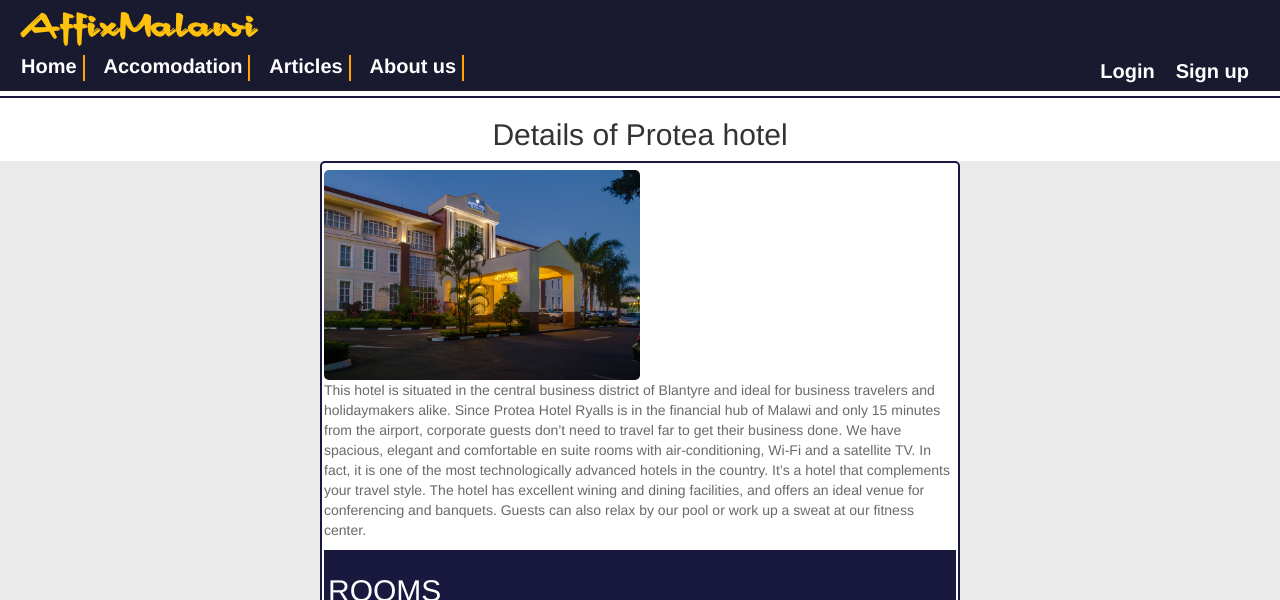
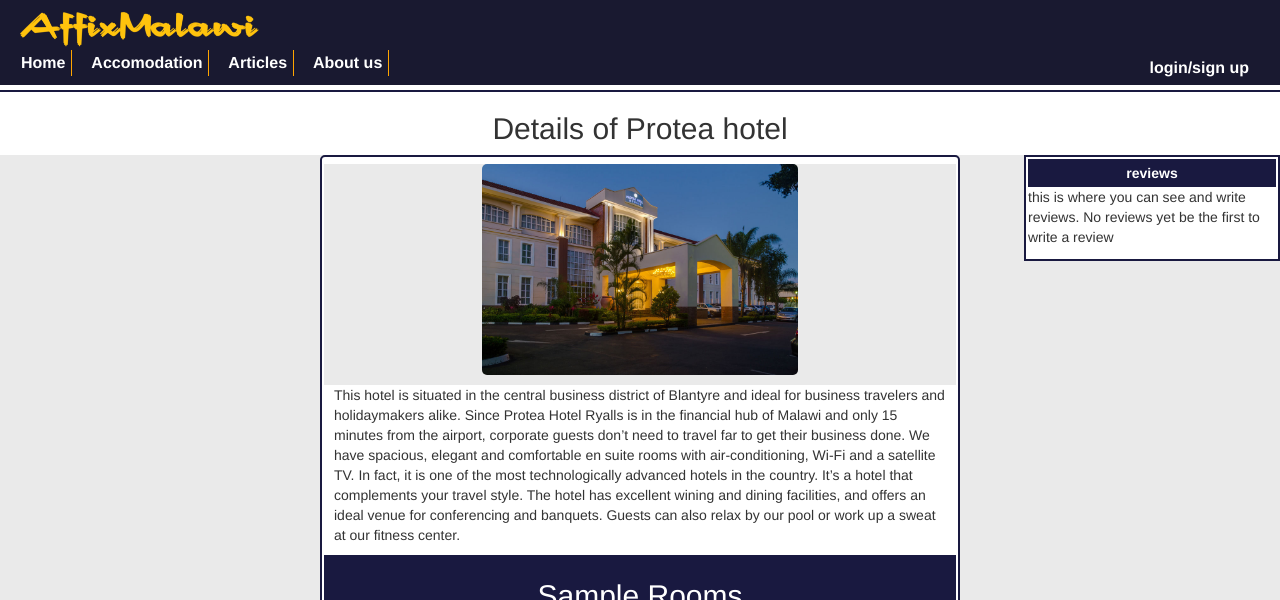
Before and after one commit to levi-p/aff, a Django app: a page that uses templates/base.html in a window 1280 px wide. Shown: the top 600 px of the page. Run offline with Django 3.2, Linux system fonts and the light colour scheme; data comes from the database, SQL or seed files in the repository; both versions use the stored data as it was after the commit; some libraries are stand-ins or nearby versions.

Commit message:
some css

```diff
--- a/accom/urls.py
+++ b/accom/urls.py
@@ -29,7 +29,7 @@
     url(r'^booking/', include('booking.urls',namespace='book')),
     url(r'^booking/', include('register.urls',namespace='reg')),
     url('^', include('django.contrib.auth.urls')),
-    url(r'^accounts/login/$', auth_views.login ,{'redirect_field_name':'c.html'},name='login'),
+    url(r'^accounts/login/$', auth_views.login ,name='login'),
     url(r'^accounts/login/$', auth_views.password_reset),
     url(r'^accounts/profile/$', views.home),
     url(r'^about/', views.About, name='about'),
--- a/details/static/css/css.css
+++ b/details/static/css/css.css
@@ -1,9 +1,21 @@
-{% load static %}
+
 
 
 
 html, body, #container { height: 100%; }
 body > #container { height: auto; min-height: 100%; }
+
+
+.review{width:20%;height:auto;border:2px solid #191940;overflow:hidden;padding:2px;float:right;position:relative;top:-5r0%;background-color:white}
+
+.review2{width:20%;height:auto;border:2px solid #191940;overflow:hidden;padding:2px;float:right;position:relative;top:-5r0%;background-color:white;display:none}
+
+
+
+
+.post_img1{width:32%;height:auto;bofrder-bottom:2px solid #191940;overflow:auto;padding:2px;margin:2px;float:left}
+
+.post_inside{width:100%;height:auto;border-bottom:2px solid #191940;overhflow:auto;padding:2px;margin:2px}
 
 #dd2{padding:5px;border-radieus:5px;margin-right:10px;border-right:none;2px solid orange;display:block;float:right;border:none;}
 
@@ -23,17 +36,17 @@
     box-sizing: border-box;
 }
 
-#dd{padding:5px;border-radieus:5px;margin-right:10px;border-right:2px solid orange}
+#dd{padding:5px;border-radieus:5px;margin-right:10px;border-right:1px solid orange;}
 
 #room-d-img{width:20%;height:auto;float:left}
 
-.search-form {width:70%;margin:auto;position:relative;top:90px;}
+.search-form {width:70%;margin:auto;position:relative;top:60px;}
 
 #price-tag{width:25%;height:auto;bordrer:2px solid #191940;overflow:hidden;float:right;font-size:14px;font-weight:bold;color:#1E90FF;padding:2px;}
 
 #affmg {display:none}
 
-.post_list {height:auto;border:;width:50%;margin:auto;}
+.post_list {width:60%;height:auto;border:2px solid #191940;overflow:hidden;padding:2px;backgfround-color:#191940;color:white;#ffae00;margin:auto}
 
 #but{
 
@@ -276,15 +292,11 @@
 
 
 #place-d-img {
-margin:2px;
-width:45%;height:auto;margin-bottom:3%;
+
+float:none;width:50%;height:auto;border-radius:5px;margin:auto;display:block;
 
 
-
-
-float:left;
-
-display:block;
+margin-bottom:3%;
 margin-top:5px;
 boreder-radius:5px;
 }
--- a/templates/base.html
+++ b/templates/base.html
@@ -33,7 +33,7 @@
 
 }
 
-li {font-size:20px;margin-right:1px }
+li {font-size:16px;margin-right:1px }
 </style>
 
 <script src="{% static "css/bootstrap/js/bootstrap.min.js" %}"></script>
@@ -57,14 +57,11 @@
 
 
 
-
+<div style="width:100%;margin:auto;height:auto;">
 
 
 <div id="container" stylee="border: ;background-color;red">
     <div id="content" style="background-color:red;">
-<iemg src="{% static 'Affix2.png' %}" style="width:20%;height:auto;" alt="gg">
-
-
 
         <div class="one" style="width:100%;height:auto;float:left;padding:0px;">
 
@@ -95,7 +92,7 @@
 <style>
 #ddd{background-color:orange;padding:5px;border-radius:5px;margin-right:10px;}
 
-#dd:hover{font-size:17px}
+
 </style>
 
     <li><div id="affmg2" styele="background-color:red;"><img src="{% static 'Affix2.png' %}" stylhe="" id="logo" alt="gg">
@@ -104,8 +101,16 @@
    <span id="dd" style=""> <a href="{% url 'Det:details' %}"><li>Accomodation</li></a></span>
    <span id="dd" style=""> <a href="{% url 'art:list' %}"><li>Articles</li></a></span>
     <span id="dd" style=""><a href="{% url 'about' %}"><li>About us</li></a></span>
-    <span id="dd2" class="" style=""><a href="{% url "reg:Sign_up" %}"><li>Sign up</li></a></span>
-   <span id="dd2" class="" style=""><a href="{% url "login" %}"><li>Login</li></a></span>
+
+
+
+
+
+{% if user.is_authenticated %}
+    <span id="dd2" style=""><a href="{% url "logout" %}"><li>logout</li></a></span>
+   {% else %}
+   <span id="dd2" style="color:white"><li><a style="color:white" href="{% url "login" %}">login</a>/<a style="color:white" href="{% url "Sign_up:Sign_up" %}">sign up</a></li></span>
+   {% endif %}
 
 </ul>
 
@@ -120,40 +125,24 @@
 
 </nav>
 
-<!--<div style="bordeer:2px solid red;height:200px;width:100% ;background-color:#191940;opacity:;position:relative;top:110px;">
 
-<div style="position:relative;top:-50px;float:left;border:;height:200px;width:70%;margind:5px;"><img src="{% static 'round.png' %}" style="width:31%;height:92%;" alt="gg">
-</div>
-
-<div class="one" style="width:25%;height:190px;float:right;clear:none;border:;border-bottom:2px solid white;background: linear-gradient(to right,white,white );box-shadow: 0 0px 0px;padding:5px;text-align:center;overflow:hidden;margin:5px;position:relative;top:-55px;">
-    <div id='ntyet' style="padding:0px;position:relative;top:-4px">
-<div style="height:40%;witdth;100%;border:0.5px solid white;text-align:center;backgrcound-color:#191940;border-radius:5px;padding:0px;"><h2 style="color:orange">Welcome!</div>
-<p style="color:#867abe;text-size:8px;">We provide  you with uptodate information on accomodation in places you are visiting in Malawi. We hope to give you an amazing experience. </p></div>
-</div>
-</div>
-</div>-->
 
 
 <div style="border-top:2px solid #191940;width:100%;height:auto;clear:both;border-bottom:2px solid white;position:relative;top:3px;background-colofr:gray;">
 
 {% block content %}
+<body>
       <div id="bgimg" style="position:relative;top:3px;background-image: url({% static 'mw3.jpg' %})
 ">
 
 
 
-<!--<div class="w-note" stydle="width:100%;height:auto;float:right;margin-left:170px;background-color:blue;position:relative;top:10px;border-radius:5px;opacity:0.8">
 
-<div style="height:25%;witdth;100%;border:0.5px solid white;text-align:center;background-color:white;border-radius:5px;padding:0px;"><h2 style="color:orange">Welcome!</div>
-<p style="color:;font-weight:bold;text-size:8px;text-align:center;">We provide  you with uptodate information on accomodation in Malawi.</p>
-
-
-</div>-->
 
 
               <div class="search-div" stylde="background-color:red;opacity:1;">
 
-<div class="search-text" stffydle="text-size:2px;width:30%;position:relative;top:10px;margin:auto;color:orange">  <p style="font-weight:bold;">START HERE</p>
+                      <div claess="search-text" style="font-size:16px;text-align:center;widrth:30%;position:relative;top:10px;margin:auto;color:orange">  <p style="font-weight:bold;">Start here</p>
 
 
 
@@ -168,7 +157,7 @@
 
 
 <div class="search-form" style="">
-<input type="text" name='q' value="search"   onfocus="if (this.value=='search') this.value='';" style="" id="but">
+<input type="text" name='q' value="e.g lilongwe"   onfocus="if (this.value=='e.g lilongwe') this.value='';" style="" id="but">
 <!--<input type="hidden" name="next" value="{% url 'art:list' %}" />-->
 <input type="submit" value="search" style="background-color: orange;border-radius: 5px;" id="bfut"></form>
 </div>
@@ -179,94 +168,44 @@
 
  </div> </div>
 
-<!--<div class="one" id="w-note" stynotusetle="width:40%;height:120px;floaet:right;clear:none;border:;border-bottom:2px solid white;background: linear-gradient(to right,white,white );box-shadow: 0 0px 0px;padding:5px;text-align:center;overflow:hidden;margin:auto;positionf:relative;top:-55px;">
-    <div id='ntyet' style="padding:0px;position:relative;top:-4px">
-<div style="height:40%;witdth;100%;border:0.5px solid white;text-align:center;backgrcound-color:#191940;border-radius:5px;padding:0px;"><h2 style="color:orange">Welcome!</div>
-<p style="color:#867abe;text-size:8px;">We provide  you with uptodate information on accomodation in places you are visiting in Malawi. We hope to give you an amazing experience. </p></div>-->
-</div>
+
 </div>
 </div>
 
 
-<!--<div class="two">
-https://cdn.rawgit.com/levi-p/aff/master/details/static/round.png
+ </div>
 
-<div style="height: 80%;border: 0px solid ;width: 40%;float:left;color: white;"><img src="{% static 'Affix.png' %}" class="twoimg"></img>
-<di><p>Showing you places you never thought existed.</p></div>
 
-<div id='two' style="background-color: ;">
-<h3>Welcome!</h3>
-<p>we provide  you with latest information on accomodation in places you are visiting in malawi</p></div>
-
-</div>-->
 
 
 <div class="contain-body" style="">
 
 
 
-<div class="sidenav" style="border:" >
 
 
-</br>
+        <div class="hp-pics" style="height:auto;boruder:2px solid red;overflow:hidden;margin:auto;padding:11px;padding-right:0px">
 
-
-<p>
-{% if results %}
-<h3>Results for {{qr}}:</h3></br>
-{% for i in results %}
-
-    <a href="{{i.get_absolute_url}}" style="color:#1E90FF">{{i}}</a></br>
-
-
-
-{% endfor %}
-
-{% endif %}
-
-{{result2}}
-</p>
-
-
-</div>
-
-
-<div class="hp-pics" style="">
-
-
+            <div style="background-color:white;margin-right:15px;brorder-radius-top:5px;color:gray"><p style="text-align:center">cities in malawi</p></div>
 
 {% for H_p in H_p %}
 
 
-<div class="twoo" style="height:50d%;widsth:90%;background-color:white" >
+                    <div class="twoo" styele="margin-right:15px" >
                           <div>
 
 
-<a href='/search/?q={{H_p.Location}}'><p style="color:#1E90FF;text-align:center;">{{H_p.Dis}}<p></div>
-<img src="{{H_p.Hpic.url}}" id="twoooimg" stdyle="opacity:0.8;height:80%" ></img></a>
+<a href='/search/?q={{H_p.Location}}'><p style="color:#1E90FF;text-align:center;">{{H_p.Dis}}</div>
+<img src="{{H_p.Hpic.url}}" id="twoooimg" style="opdacity:0.8;height:auto;margin-bottom:5px" /></a>
+                    </div>
 
-<!--<div class="fb-follow" data-href="https://www.facebook.com/Affix-Malawi-1040525819373121" data-width="6" data-height="6" data-layout="standard" data-size="small" data-show-faces="true"></div>-->
-
-
-</div></br>
-<!--<div class='twooo'><img src="{% static 'two.jpg' %}" id="twoooimg">rrrr</img></div>-->
 {% endfor %}
-
-
-
-
-
-</br>
 </div>
 </div>
-<!-- of SP
-<div class="sp" style="width:25%;float:right;position:relative;z-index: ;background-color: white;height: 90%;clear;top:-680px;">
-{% include 'sp.html' %}
-</div>-->
 </div>
+</body>
+
 {% endblock %}
-<!--<div class="one" style="position:fixed;bottom:0%;color:white;font-weight:bold;width:100%;">
-<div style="position:relative;text-align:center;width:100%;">&copy; affixmw 2016</div></div>-->
 
 
 </div>
@@ -279,4 +218,5 @@
                     </p>
                 </div>
             </footer>
-{% endblock%}<!-- <div  id="footer" >My Sticky Footer</div>-->
+{% endblock%}
+</div>
--- a/templates/place_details.html
+++ b/templates/place_details.html
@@ -1,4 +1,6 @@
 {% extends 'base.html' %}
+
+dewfwe
 {% block content %}
 
 
@@ -6,20 +8,26 @@
 <h2 style="text-align:center;font-weght:bold">Details of {{P2_details.Name}}</h2>
 <div style="background-color:#eaeaea">
 
-<div >
+
+
+<div class="review" style=""><div style="width:100%;heght:auto;border:2px solid #191940;overflow:hidden;padding:2px;background-color:#191940;color:white;font-weight:bold;text-align:center">reviews</div>
+<p>this is where you can see and write reviews. No reviews yet be the first to write a review</p>
+
 </div>
+
 
 <div class="n-place-details" style="">
 
 
 
 
-<div style="" ird="place-details">
-<img src="{{P2_details.Pics.url}}" alt="image" style="border-radius:5px" id="place-d-img"></img>
-<div id="of-Dis" style="clear:both;">
+<div style="background-color:#eaeaea;#191940;" ird="place-details">
+<img src="{{P2_details.Pics.url}}" alt="image" style="" id="place-d-img"></img>
+<div id="of-Dis" style="clear:both;background-color:white">
 <!--<p>Name:	{{P2_details.Name}}</br>-->
 {{P2_details.category.Name}}
-<p style="color:#696969;margine-right:5px">{{P2_details.Discription|linebreaksbr}}</p><div>
+
+<p style="color:;gray#696969;margin:10px">{{P2_details.Discription|linebreaksbr}}</p></div>
 </div>
 
 
@@ -28,7 +36,7 @@
 
 
 
-<div style="width:100%;heght:auto;border:2px solid #191940;overflow:hidden;padding:2px;background-color:#191940;color:white;#ffae00;"><h2>ROOMS</h2></div>
+<div style="width:100%;heght:auto;border:2px solid #191940;overflow:hidden;padding:2px;background-color:#191940;color:white;#ffae00;text-align:center"><h2>Sample Rooms</h2></div>
 
 {% for x in P2_details.Room.all %}
     <div style="width:100%;height:auto;border-bottom:2px solid #191940;overflow:auto;padding:2px;margin:2px">
@@ -49,13 +57,22 @@
 </div>
 </div>
 
+
+
 {% endfor %}
-
-</div>
 
 
 </div>
 
 
 
+</div>
+<div class="review2" style=""><div style="width:100%;heght:auto;border:2px solid #191940;overflow:hidden;padding:2px;background-color:#191940;color:white;font-weight:bold;text-align:center">Reviews</div>
+<p>this is where you can see and write reviews. No reviews yet be the first to write a review</p>
+
+</div>
+
+
+
+
 {% endblock %}
--- a/templates/search_results.html
+++ b/templates/search_results.html
@@ -23,10 +23,9 @@
 
 <span style="font-size:20px;font-weight:bold;">{{i.Name}}</span></br>
    <span style="font-weight:bold;font-size:14px;color:red;"><span style="color:#1E90FF">Location:</span>{{i.Location}}</br>
+
+   <a href='{{i.get_absolute_url}}' style="margin-tdop:-10px;background-color:green;color:white;text-decoration:none;">Click to View Place Details</a></a>
    </p></span>
-   <div style='clear:both'><a href='{{i.get_absolute_url}}' style="margin-tdop:-10px;background-color:green;color:white;text-decoration:none;">Click to View Place Details</a></a>
-   </div>
-
 
 </div>
 
```
Also changed, not shown: other parts of details/static/css/css.css (+29 -20 lines), templates/details.html (+5 -3 lines), templates/post_list.html (+47 -7 lines), db.sqlite3, templates/mw3.jpg (deleted), 1 other file. Lines whose indentation alone changed are shown as unchanged.
